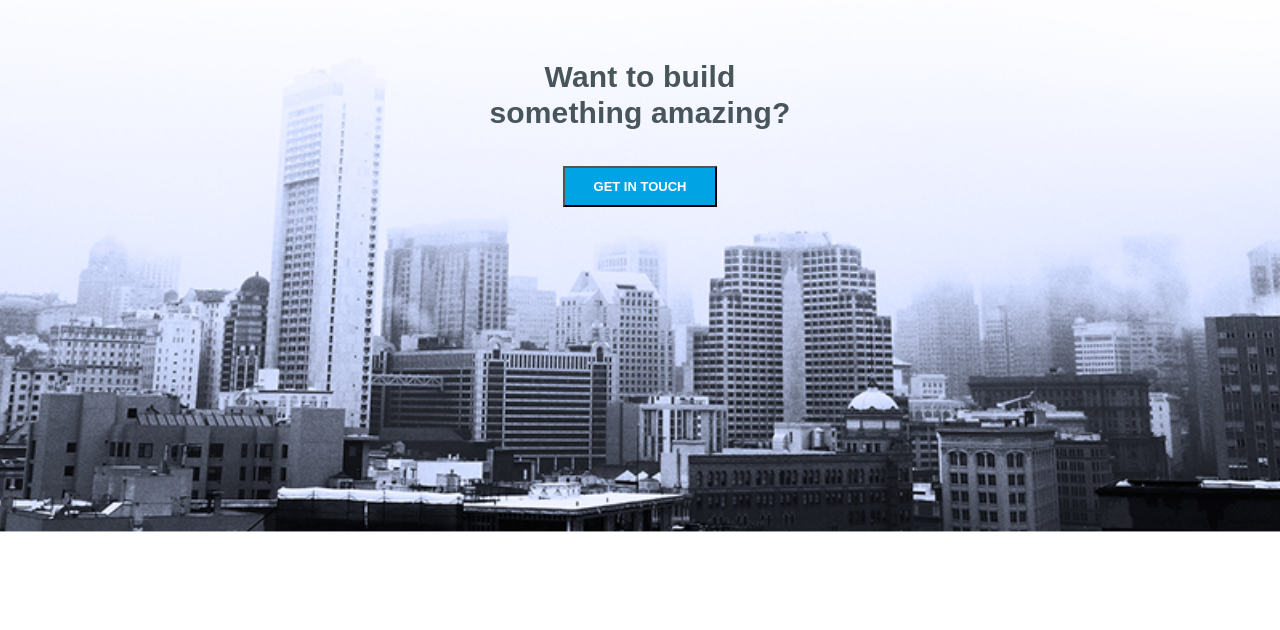
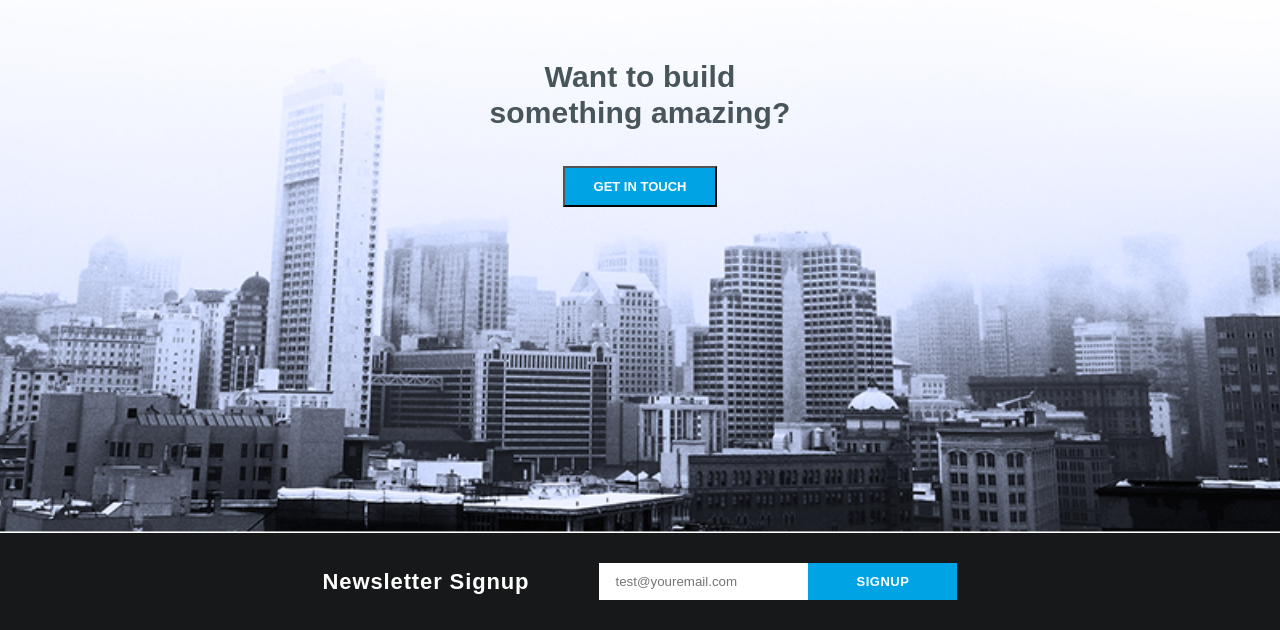
Before and after one commit to kot63328-lgtm/konstruct, a React (Vite) app: page / in a window 1280 px wide. Shown: the part 2018-2648 px from the top of the page. Before the commit the page ends 2551 px from the top, so only its background shows below. Built offline with nearby package versions, Linux system fonts and the light colour scheme.

Commit message:
add: newsletter section

```diff
--- a/src/App.jsx
+++ b/src/App.jsx
@@ -2,6 +2,7 @@ import About from "./components/About/About"
 import GetInTouch from "./components/GetInTouch/GetInTouch"
 import Header from "./components/Header/Header"
 import Hero from "./components/Hero/Hero"
+import Newsletter from "./components/Newsletter/Newsletter"
 import Services from "./components/Services/Services"
 
 const App = () => {
@@ -13,6 +14,7 @@ const App = () => {
         <About/>
         <Services/>
         <GetInTouch/>
+        <Newsletter/>
       </main>
     </>
   )
--- a/src/components/GetInTouch/GetInTouch.css
+++ b/src/components/GetInTouch/GetInTouch.css
@@ -1,6 +1,7 @@
 .touch {
     background: url('/touch-bg.png') no-repeat center center / cover;
     height: 100%;
+    background-attachment: fixed;
 }
 .touch_content {
     display: flex;
--- /dev/null
+++ b/src/components/Newsletter/Newsletter.css
@@ -0,0 +1,46 @@
+.newsletter {
+    padding: 30px 0;
+    background-color: #171819;
+}
+
+.newsletter__wrapper {
+    display: flex;
+    justify-content: center;
+    align-items: center;
+    gap: 70px;
+}
+
+.newsletter__title {
+    font-weight: 700;
+    font-size: 22px;
+    letter-spacing: 0.04em;
+    text-align: center;
+    color: #fff;
+}
+.newsletter__form {
+    display: flex;
+}
+
+.newsletter__input {
+    padding: 11px 16px;
+    width: 100%;
+    max-width: 250px;
+    border: none;
+}
+
+.newsletter__btn {
+    font-weight: 700;
+    font-size: 13px;
+    letter-spacing: 0.04em;
+    text-align: center;
+    color: #fff;
+    padding: 11px 48px;
+    background: #00a4e5;
+    transition: all 0.3s ease;
+    border: none;
+    cursor: pointer;
+}
+
+.newsletter__btn:hover {
+    background-color: #026991;
+}
--- /dev/null
+++ b/src/components/Newsletter/Newsletter.jsx
@@ -0,0 +1,26 @@
+import './Newsletter.css'
+
+const Newsletter = () => {
+    return (
+        <section className='newsletter'>
+            <div className="container">
+                <div className='newsletter__wrapper'>
+                    <h2 className='newsletter__title'>Newsletter Signup</h2>
+                    <form className='newsletter__form' action="https://echo.htmlacademy.ru" target='_blank'>
+                        <input
+                            className='newsletter__input'
+                            type="email"
+                            name='email'
+                            placeholder='test@youremail.com'
+                            required
+                        />
+
+                        <button className='newsletter__btn' type='submit'>SIGNUP</button>
+                    </form>
+                </div>
+            </div>
+        </section>
+    )
+}
+
+export default Newsletter
```
